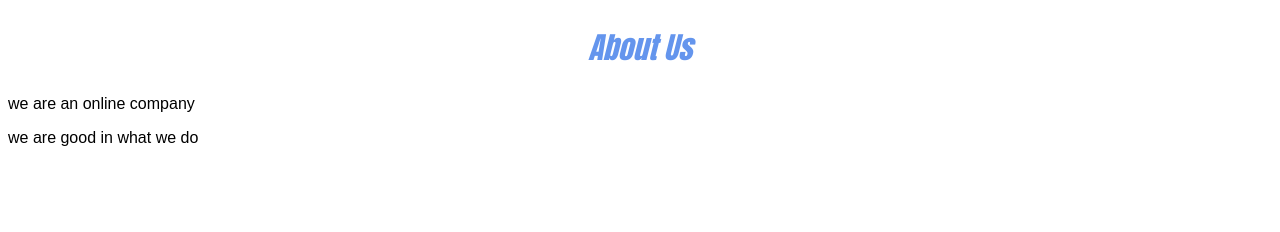
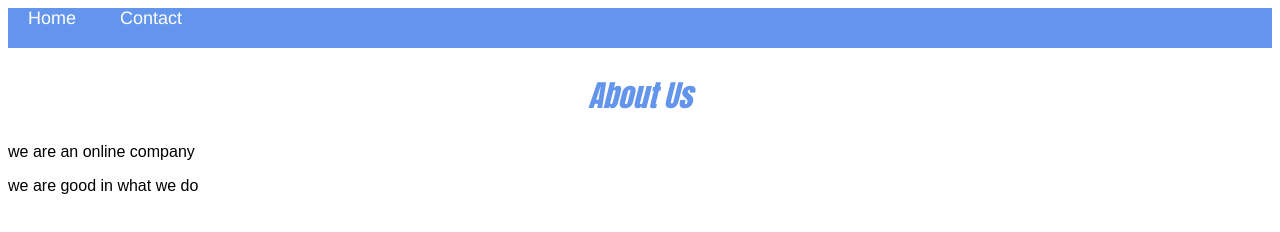
Before and after one commit to Niphydzaigo-ITvarsity/Module-1-assignment-5, a plain HTML site: page about.html in a window 1280 px wide. Drawn offline with Linux system fonts and the light colour scheme.

Commit message:
Add files via upload

```diff
--- a/about.html
+++ b/about.html
@@ -4,6 +4,10 @@
         <link rel="stylesheet" href="style.css">
     </head>
     <body>
+        <div id="menu">
+            <a href="index.html">Home</a>
+            <a href="contact.html">Contact</a>
+        </div>
         <h2>About Us</h2>
         <p>we are an online company</p>
         <p>we are good in what we do</p>
```
Also changed, not shown: contact.html (+4 -0 lines).
